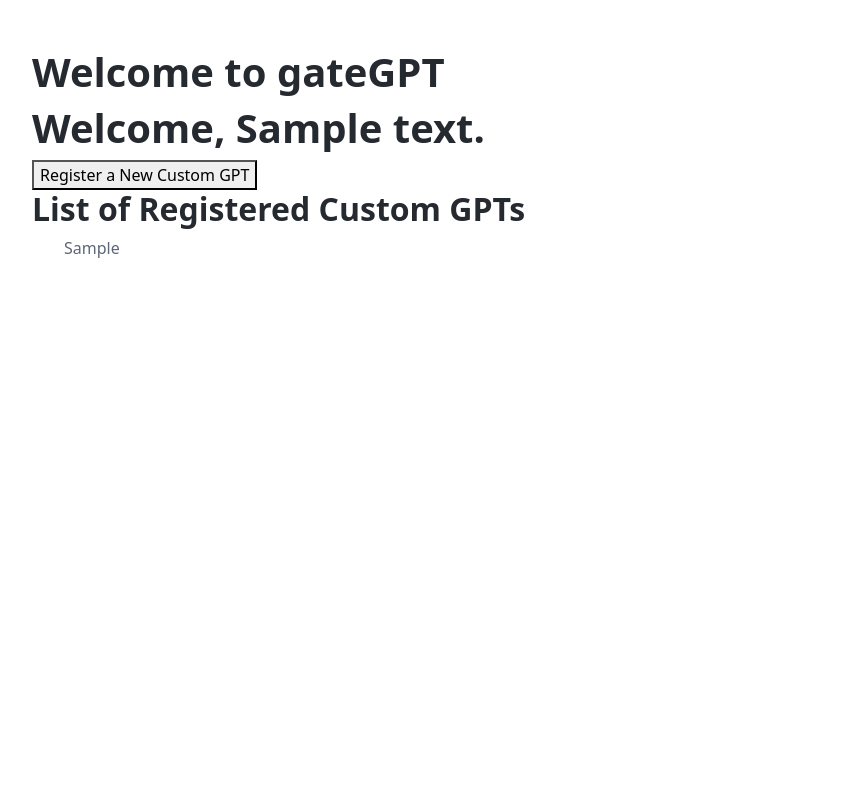
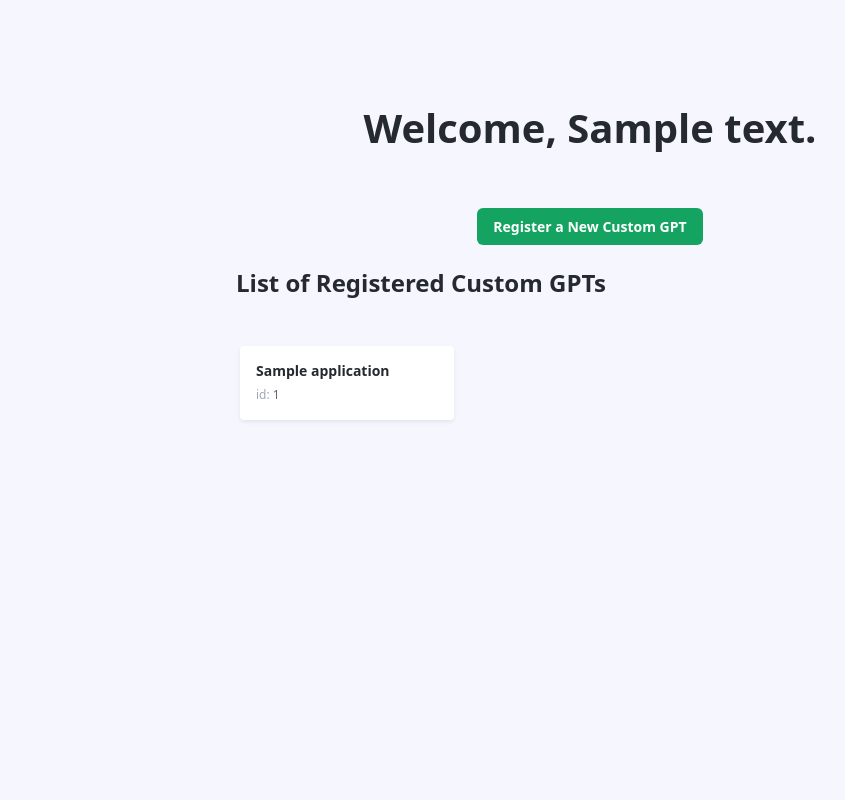
Before and after one commit to vertexcover-io/gategpt, a FastAPI app: template templates/home.html in a window 1280 px wide. Shown: the whole page, without its empty margins (50-895 px from the left). Run offline with FastAPI, Linux system fonts and the light colour scheme; the template is opened without the code that fills it: most values are stand-ins (such as "Sample title", 1, 10 or a date in 2020); parts of the project's set-up code (start-up, migrations or seed data) failed here and were passed over.

Commit message:
changed home page ui

```diff
--- a/templates/home.html
+++ b/templates/home.html
@@ -1,26 +1,58 @@
 {% extends "base.html" %} {% block title %} Home {% endblock %} {% block body %}
+<body class="app">
+
+
 <div class="container">
-  <h1 class="mt-5">Welcome to gateGPT</h1>
+  <div class="text-center">
+  <h1 class="mt-5">Welcome, {{ user_details }}</h1>
+</div>
 
-  <h1>Welcome, {{ user_details }}</h1>
-
+  <!-- -->
+<br>
+<br>
   <section id="user-actions-section">
-    <button id="register-gpt-btn" onclick="redirectToGPTApplication()">
-      Register a New Custom GPT
-    </button>
-  </section>
-
-  <section id="gpt-list-section">
-    <h2>List of Registered Custom GPTs</h2>
-    <ul id="gpt-list">
-      {{ gpt_applications }}
-    </ul>
+    <div class="text-center">
+      <button class="btn app-btn-primary mx-auto d-block" onclick="redirectToGPTApplication()">
+        Register a New Custom GPT
+      </button>
+    </div>
   </section>
 </div>
 
-<!-- Add Bootstrap JS and Popper.js scripts -->
-<script src="https://cdn.jsdelivr.net/npm/bootstrap@5.3.0/dist/js/bootstrap.bundle.min.js"></script>
 
+<div class="app-wrapper">
+<div class="app-content pt-3 p-md-3 p-lg-4">
+<div class="container-xl">
+<div class="row g-3 mb-4 align-items-center justify-content-between">
+<div class="col-auto">
+  <h1 class="app-page-title mb-0">List of Registered Custom GPTs</h1>
+</div>
+
+<div class="row g-4">
+  {% for application in gpt_applications %}
+    <div class="col-6 col-md-4 col-xl-3 col-xxl-2">
+      <div class="app-card app-card-doc shadow-sm h-100">
+        <div class="app-card-body p-3 has-card-actions">
+          <h4 class="app-doc-title truncate mb-0"><a href="#file-link">{{ application.gpt_name }}</a></h4>
+          <div class="app-doc-meta">
+            <ul class="list-unstyled mb-0">
+              <li><span class="text-muted">id:</span> {{ application.id }}</li>
+            </ul>
+          </div><!--//app-doc-meta-->
+        </div><!--//app-card-body-->
+      </div><!--//app-card-->
+    </div><!--//col-->
+  {% endfor %}
+</div><!--//row-->
+
+
+
+
+
+
+</div><!--//container-fluid-->
+</div><!--//app-content-->
+</body>
 <script>
   function redirectToGPTApplication() {
     window.location.href = "/custom-gpt-application";
```
